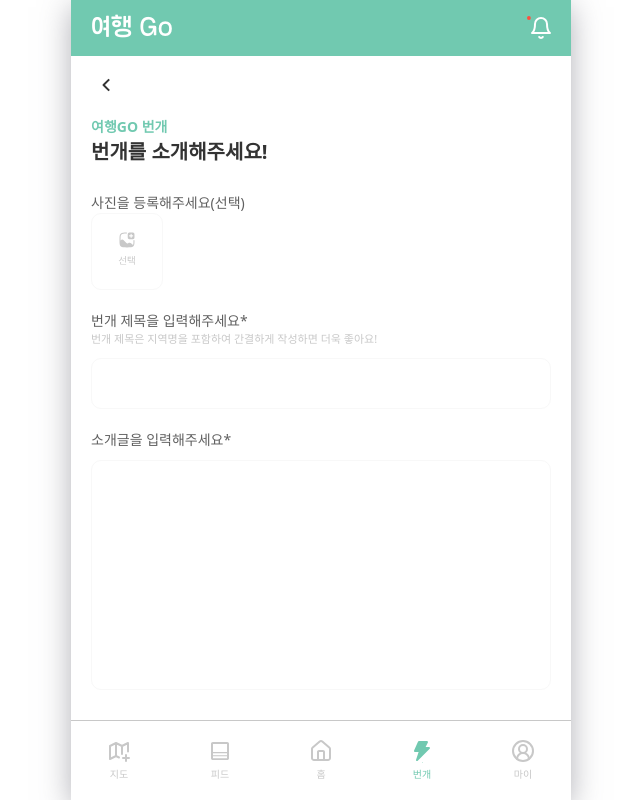
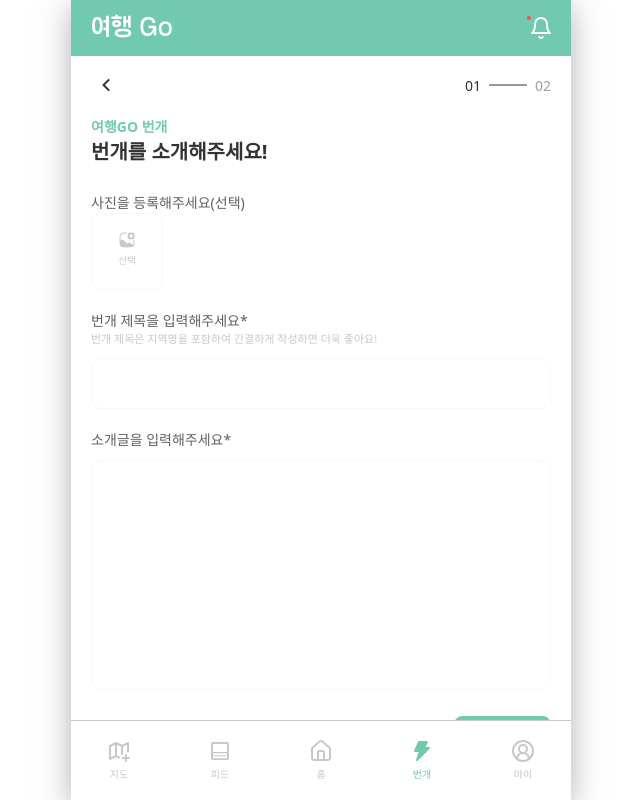
Before and after one commit to jobatda/Logit_FE, a React (Vite) app: page /thunder/create in a window 1280 px wide. Shown: the whole page, without its empty margins (319-959 px from the left). Built offline with nearby package versions, Linux system fonts and the light colour scheme; a web font is replaced by a local one.

Commit message:
feat: create

```diff
--- a/index.html
+++ b/index.html
@@ -4,7 +4,7 @@
     <meta charset="UTF-8" />
 
     <meta name="viewport" content="width=device-width, initial-scale=1.0" />
-    <title>jobatda</title>
+    <title>Logit</title>
   </head>
   <body>
     <div id="root"></div>
--- a/src/pages/thunder/thunderCreate/ThunderCreate.tsx
+++ b/src/pages/thunder/thunderCreate/ThunderCreate.tsx
@@ -1,12 +1,15 @@
 import LeftArrowIcon from "../../../assets/thunder/LeftArrowIcon.svg?react";
 import ImageIcon from "../../../assets/thunder/ImageIcon.svg?react";
+import StepLine from "../../../assets/thunder/StepLine.svg?react";
 import styled from "styled-components";
 import {useNavigate} from "react-router-dom";
-import {useEffect, useState} from "react";
+import { useState} from "react";
 import Row from "../../../styles/Common/Row.ts";
+import Column from "../../../styles/Common/Column.ts";
 
 export default function ThunderCreate() {
     const navigate = useNavigate();
+    const [step, setStep] = useState<number>(0);
     const [selectedImages, setSelectedImages] = useState<string[]>([]);
     const [formData, setFormData] = useState<FormData | null>(null);
 
@@ -30,16 +33,35 @@ export default function ThunderCreate() {
     };
 
     return (
+        <Column $verticalAlign="distribute" $horizonAlign="distribute" style={{height:'calc(100vh - 56px - 80px)'}}>
             <div>
                 <CreateHeader>
                     <button onClick={() => navigate("/")}>
                         <LeftArrowIcon/>
                     </button>
+                    <Row $verticalAlign="center" $gap={8}>
+                        {step === 0 ? (
+                            <>
+                                <Step>01</Step>
+                                <StepLine/>
+                                <Step style={{color: "#A1A1A1"}}>02</Step>
+                            </>
+                        ) : (
+                            <>
+                                <Step>01</Step>
+                                <Step>02</Step>
+                                <StepLine/>
+                            </>
+                        )}
+                    </Row>
                 </CreateHeader>
                 <CreateTitle>
                     <CreateMainTitle>여행GO 번개</CreateMainTitle>
-                <CreateIntro>번개를 소개해주세요!</CreateIntro>
+                    <CreateIntro>{step === 0 ? "번개를 소개해주세요!" : "세부 계획을 세워주세요!"}</CreateIntro>
                 </CreateTitle>
+
+                {step === 0 && (
+                    <>
                         <CreateInputSection>
                             <CreateInputExplain>사진을 등록해주세요(선택)</CreateInputExplain>
                             <Row $gap={6}>
@@ -71,9 +93,41 @@ export default function ThunderCreate() {
                             <CreateInputExplain>소개글을 입력해주세요*</CreateInputExplain>
                             <CreateIntroduceInput/>
                         </CreateInputSection>
+                    </>
+                )}
             </div>
+
+            <Row $horizonAlign="distribute" style={{marginBottom: "20px"}}>
+                {step !== 0 && (
+                    <PreviousButton onClick={() => setStep(0)}>이전</PreviousButton>
+                )}
+                <div></div>
+                <NextButton onClick={() => setStep(1)}>다음</NextButton>
+            </Row>
+        </Column>
     );
 }
+
+const NextButton = styled.button`
+    color: #FFFFFF;
+    border-radius: 8px;
+    border: 1px solid #71C9B0;
+    background-color: #71C9B0;
+    padding: 10px 35px;
+`;
+
+const PreviousButton = styled.button`
+    color: #A1A1A1;
+    border-radius: 8px;
+    border: 1px solid #D9D9D9;
+    padding: 10px 35px;
+`;
+
+const Step = styled.div`
+    font-weight: 400;
+    font-size: 14px;
+    color: #333333;
+`;
 
 const IconWrapperButton = styled.button`
     padding: 17px 23px;
@@ -171,5 +225,8 @@ const CreateTitle = styled.div`
 `;
 
 const CreateHeader = styled.div`
+    display: flex;
+    justify-content: space-between;
     margin-top: 13px;
+    align-items: center;
 `;
--- a/tsconfig.json
+++ b/tsconfig.json
@@ -17,8 +17,8 @@
 
     /* Linting */
     "strict": true,
-    "noUnusedLocals": true,
-    "noUnusedParameters": true,
+    "noUnusedLocals": false,
+    "noUnusedParameters": false,
     "noFallthroughCasesInSwitch": true,
     "types": ["vite-plugin-svgr/client"]
   },
--- a/vite.config.ts
+++ b/vite.config.ts
@@ -41,6 +41,13 @@ export default defineConfig({
             cleanupOutdatedCaches: true,
             clientsClaim: true,
             maximumFileSizeToCacheInBytes: 5 * 1024 * 1024, // 5 MiB로 파일 크기 한도 설정
+
+            runtimeCaching: [
+                {
+                    urlPattern: /^https:\/\/travelgo\.mooo\.com\/ai\/.*/,
+                    handler: 'NetworkOnly',
+                },
+            ],
         },
 
         devOptions: {
```
Also changed, not shown: src/assets/thunder/StepLine.svg (added). Lines whose indentation alone changed are shown as unchanged.
